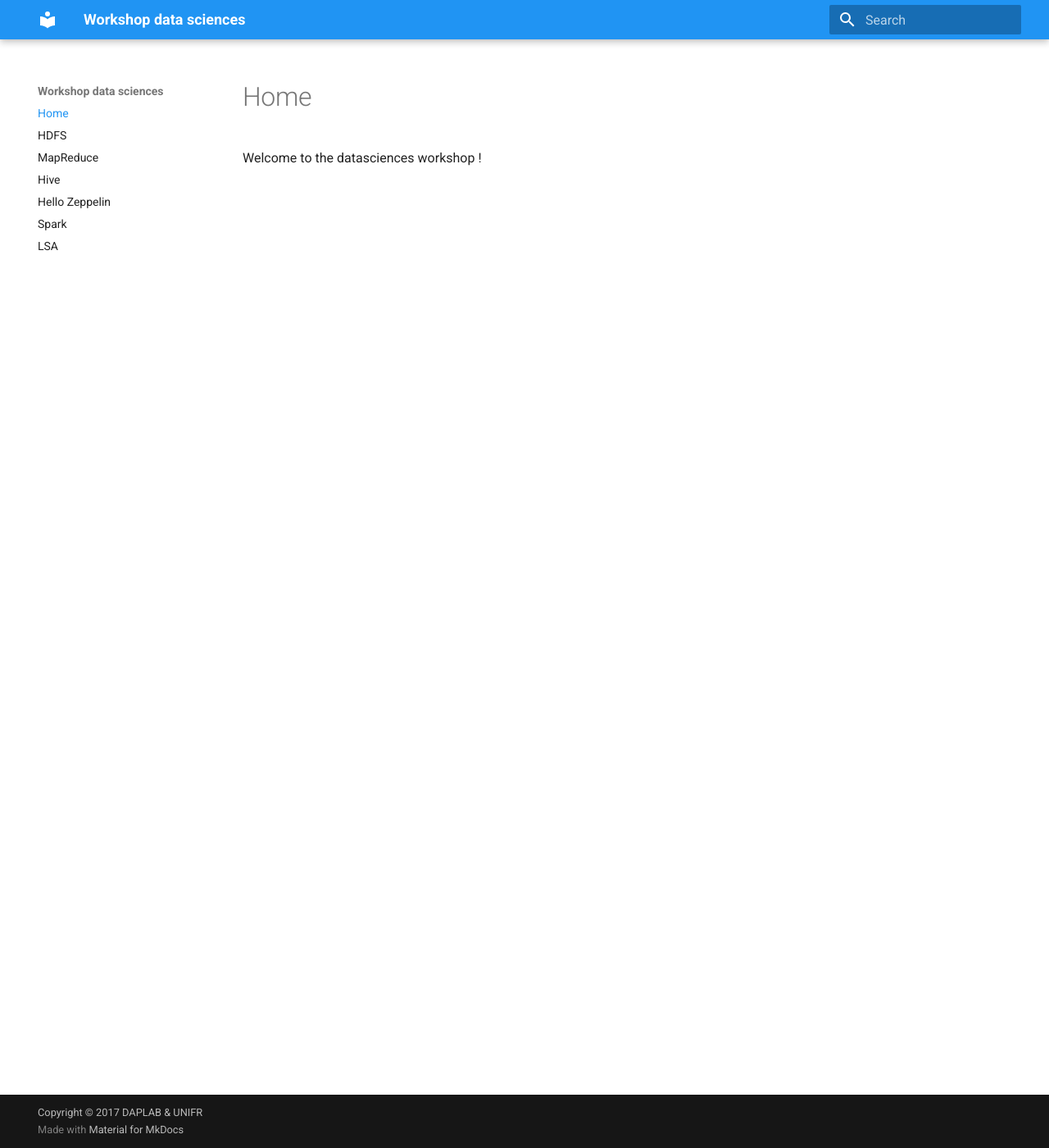
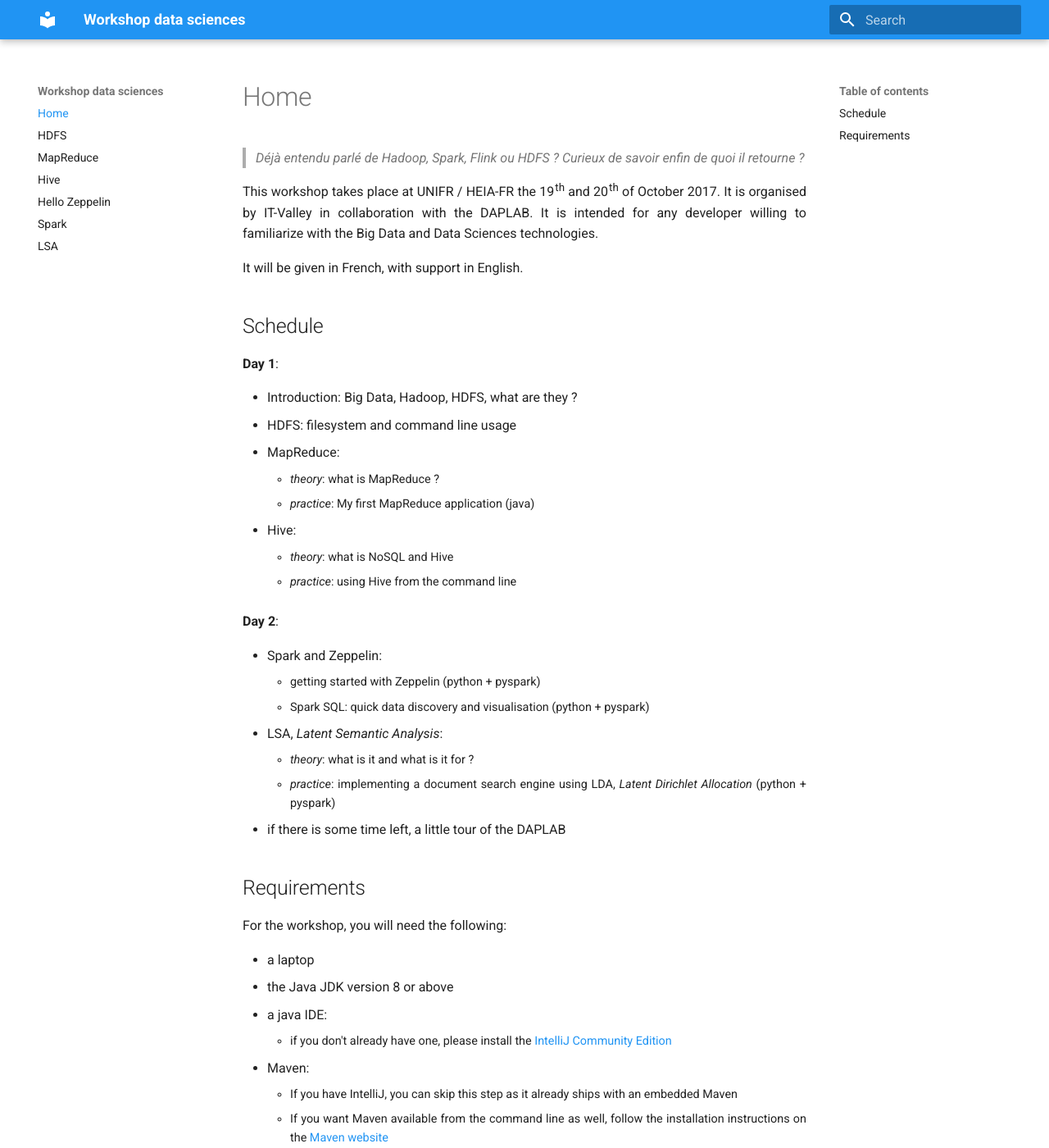
Before and after one commit to derlin/workshop-data-sciences, an MkDocs documentation site: the page built from docs/index.md, in a window 1280 px wide and 1400 px high. Shown: the whole window at 82% size. Built offline with MkDocs 1.6.1 and Material for MkDocs 9.7.7, drawn with Linux system fonts in a browser that asks for light colours; nearby versions of some CDN libraries; old or Windows-style settings are respelled for this version of MkDocs; some of the changed text lies outside the part shown.

Commit message:
add schedule and requirements

````diff
--- a/docs/index.md
+++ b/docs/index.md
@@ -1 +1,53 @@
-Welcome to the datasciences workshop !
+
+> _Déjà entendu parlé de Hadoop, Spark, Flink ou HDFS ? Curieux de savoir enfin de quoi il retourne ?_
+
+This workshop takes place at  UNIFR / HEIA-FR the 19th and 20th of October 2017. It is organised by IT-Valley in collaboration with the DAPLAB. It is intended for any developer willing to familiarize with the Big Data and Data Sciences technologies.
+
+It will be given in French, with support in English.
+
+
+## Schedule
+
+__Day 1__:
+
+- Introduction: Big Data, Hadoop, HDFS, what are they ?
+- HDFS: filesystem and command line usage
+- MapReduce:
+    * _theory_: what is MapReduce ?
+    * _practice_: My first MapReduce application (java)
+- Hive:
+    * _theory_: what is NoSQL and Hive
+    * _practice_: using Hive from the command line
+
+__Day 2__:
+
+- Spark and Zeppelin:
+    * getting started with Zeppelin (python + pyspark)
+    * Spark SQL: quick data discovery and visualisation (python + pyspark)
+- LSA, _Latent Semantic Analysis_:
+    * _theory_: what is it and what is it for ?
+    * _practice_: implementing a document search engine using LDA, _Latent Dirichlet Allocation_ (python + pyspark)
+- if there is some time left, a little tour of the DAPLAB
+
+## Requirements
+
+For the workshop, you will need the following:
+
+
+- a laptop
+- the Java JDK version 8 or above
+- a java IDE:
+    * if you don't already have one, please install the [IntelliJ Community Edition](https://www.jetbrains.com/idea/download/)
+- Maven:
+    * If you have IntelliJ, you can skip this step as it already ships with an embedded Maven
+    * If you want Maven available from the command line as well, follow the installation instructions on the [Maven website](https://maven.apache.org/install.html){: target="_blank"}
+- Docker:
+    * [Windows](https://docs.docker.com/docker-for-windows/install/){: target="_blank"} installation guide
+    * [Mac](https://docs.docker.com/docker-for-mac/install/){: target="_blank"} installation guide
+- Snorkel:
+    * If you have git installed, clone the following repository:
+      ```shell
+      git clone https://github.com/Sqooba/snorkel.git
+      ```
+    * If you don't have git installed, go to [https://github.com/Sqooba/snorkel](https://github.com/Sqooba/snorkel){: target="_blank"}
+      and select <i>Clone or download > Download ZIP</i>
--- a/docs/style.css
+++ b/docs/style.css
@@ -3,3 +3,8 @@
 body .md-content {
     text-align: justify;
 }
+
+ul ul li {
+    list-style-type: circle;
+    font-size: .9em;
+}
````
